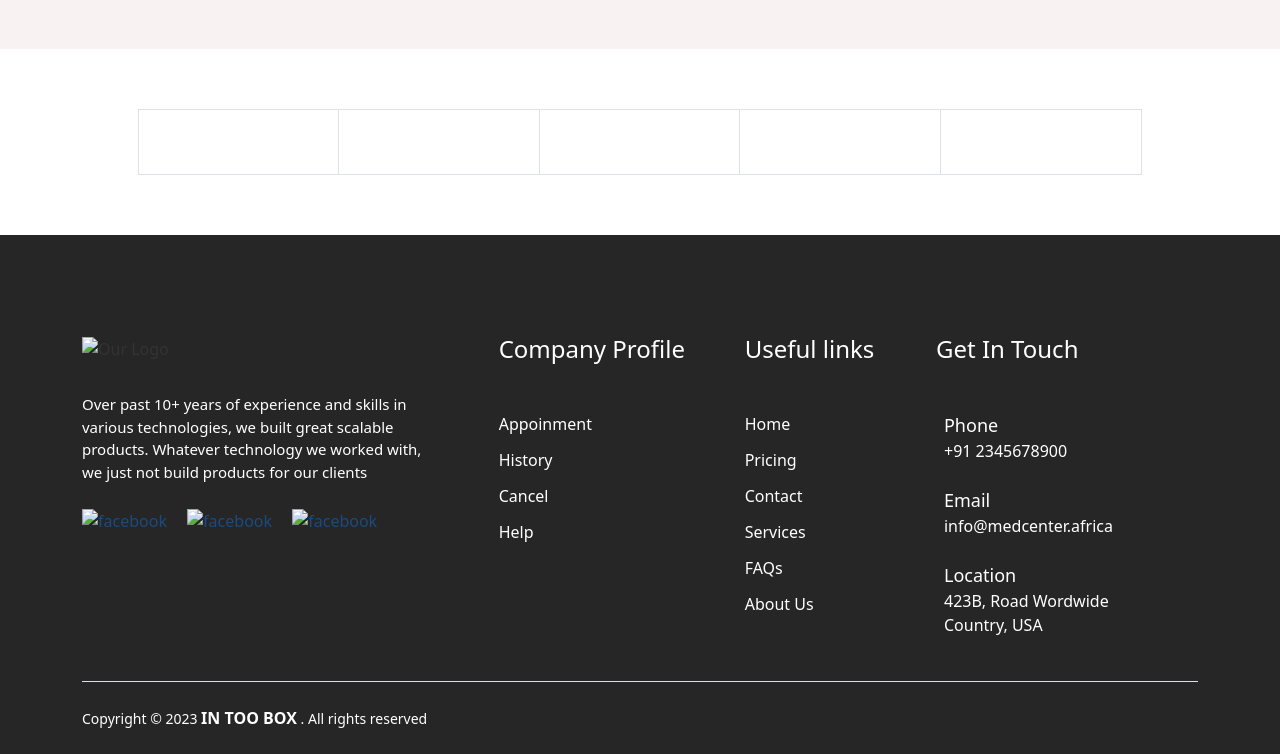
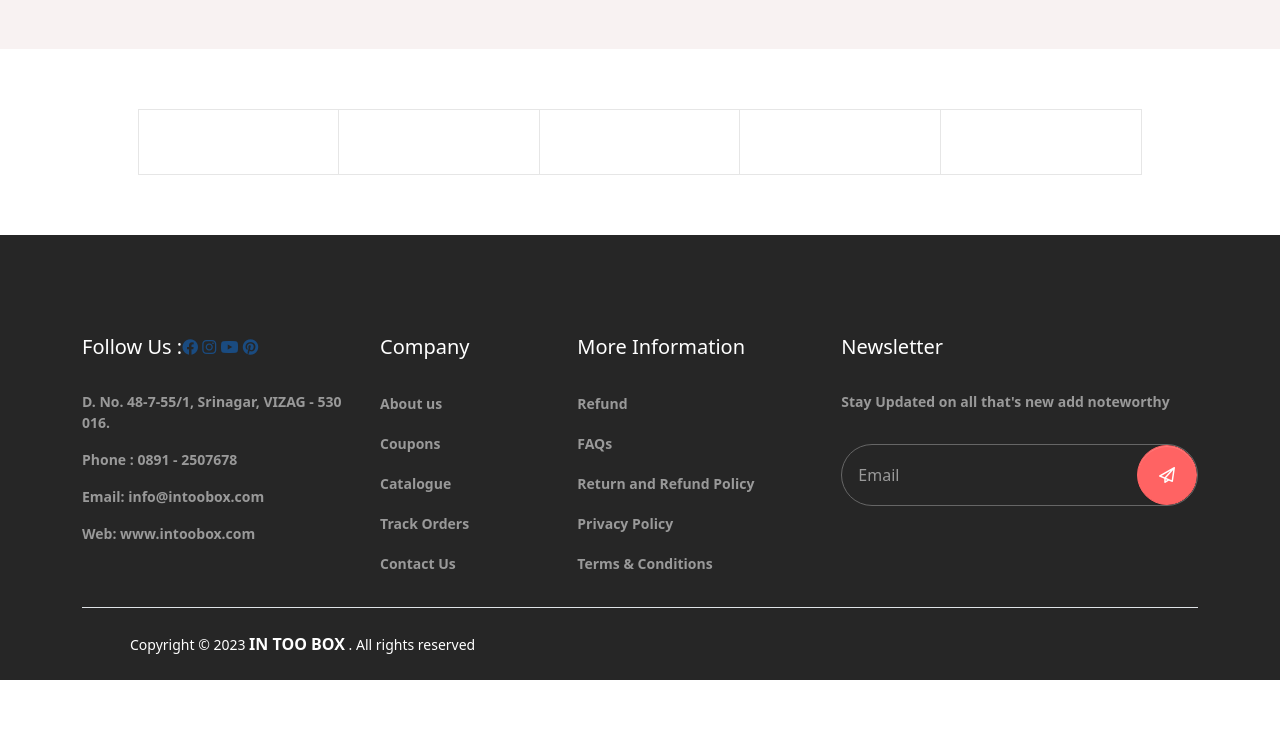
Before and after one commit to TheAbdulRehman/into-box-ecom, a website: page index.html in a window 1280 px wide. Shown: the part 3722-4476 px from the top of the page. After the commit the page ends 4402 px from the top, so only its background shows below. Drawn offline with Linux system fonts and the light colour scheme.

Commit message:
footer section almost completed

```diff
--- a/index.html
+++ b/index.html
@@ -746,27 +746,27 @@
           <div class="w-100 w-lg-90 mx-auto">
             <div class="logo-grid">
               <div
-                class="p-8 border d-flex align-items-center justify-content-center"
+                class="p-8 logo-wrap d-flex align-items-center justify-content-center"
               >
                 <img src="assets/images/logo-1.png" alt="" class="img-fluid" />
               </div>
               <div
-                class="p-8 border d-flex align-items-center justify-content-center border-start-0"
+                class="p-8 logo-wrap d-flex align-items-center justify-content-center border-start-0"
               >
                 <img src="assets/images/logo-2.png" alt="" class="img-fluid" />
               </div>
               <div
-                class="p-8 border border-start-0 d-flex align-items-center justify-content-center"
+                class="p-8 logo-wrap d-flex align-items-center justify-content-center"
               >
                 <img src="assets/images/logo-3.png" alt="" class="img-fluid" />
               </div>
               <div
-                class="p-8 border border-start-0 d-flex align-items-center justify-content-center"
+                class="p-8 logo-wrap d-flex align-items-center justify-content-center"
               >
                 <img src="assets/images/logo-4.png" alt="" class="img-fluid" />
               </div>
               <div
-                class="p-8 border border-start-0 d-flex align-items-center justify-content-center"
+                class="p-8 logo-wrap d-flex align-items-center justify-content-center"
               >
                 <img src="assets/images/logo-5.png" alt="" class="img-fluid" />
               </div>
@@ -779,175 +779,151 @@
       <!-- footer start -->
       <footer class="footer-bg pt-60 pt-md-80 pt-xl-100">
         <div class="container">
+          <div class="w-100 w-3xl-90 mx-auto">
             <div class="row gx-5 align-items-start justify-content-start">
-            <div class="col-md-6 col-lg-4">
-              <div class="">
-                <img
-                  src="assets/images/logo-white.svg"
-                  alt="Our Logo"
-                  class="img-fluid"
-                />
+              <div class="col-md-6 col-lg-3">
+                <div class="d-flex">
+                  <h6 class="fs-20 font-smeibold text-white mb-0">
+                    Follow Us :
+                  </h6>
+                  <div>
+                    <a href="#" class="fab fa-facebook"></a>
+                    <!-- Facebook -->
+                    <a href="#" class="fab fa-instagram"></a>
+                    <!-- Instagram -->
+                    <a href="#" class="fab fa-youtube"></a>
+                    <!-- YouTube -->
+                    <a href="#" class="fab fa-pinterest"></a>
+                    <!-- Pinterest -->
                   </div>
-              <p class="mt-8 text-white font-semibold mb-5">
-                Over past 10+ years of experience and skills in various
-                technologies, we built great scalable products. Whatever
-                technology we worked with, we just not build products for our
-                clients
+                </div>
+                <p class="mt-8 text-gray-700 fs-14 fw-semibold mb-4">
+                  D. No. 48-7-55/1, Srinagar, VIZAG - 530 016.
                 </p>
-              <div class="mt-6">
-                <a href="" target="_blank">
-                  <img src="assets/images/facebook.svg" alt="facebook" />
-                </a>
-                <a href="" target="_blank" class="ms-4">
-                  <img src="assets/images/instagram.svg" alt="facebook" />
-                </a>
-                <a href="" target="_blank" class="ms-4">
-                  <img src="assets/images/twitter.svg" alt="facebook" />
+                <p class="text-gray-700 fs-14 fw-semibold mb-4">
+                  Phone : 0891 - 2507678
+                </p>
+                <p class="text-gray-700 fs-14 fw-semibold mb-4">
+                  Email: info@intoobox.com
+                </p>
+                <p class="text-gray-700 fs-14 fw-semibold mb-4">
+                  Web: www.intoobox.com
+                </p>
+              </div>
+              <div class="col-md-6 col-lg-2 ps-lg-6 mt-8 mt-md-0">
+                <h6 class="fs-20 font-smeibold text-white mb-0">Company</h6>
+                <div class="mt-8">
+                  <div class="mb-4">
+                    <a
+                      href="#"
+                      class="text-gray-700 fs-14 fw-semibold footer-links text-decoration-none"
+                    >
+                      About us
                     </a>
                   </div>
-            </div>
-            <div class="col-md-6 col-lg-3 ps-lg-12 mt-8 mt-md-0">
-              <h4 class="text-white mb-0">Company Profile</h4>
-              <div class="mt-12">
-                <div class="mt-5">
+                  <div class="mb-4">
                     <a
-                    href="#"
-                    class="text-white footer-links text-decoration-none"
+                      href="#about"
+                      class="text-gray-700 fs-14 fw-semibold footer-links text-decoration-none"
                     >
-                    Appoinment
+                      Coupons
                     </a>
                   </div>
-                <div class="mt-3">
+                  <div class="mb-4">
                     <a
-                    href="#about"
-                    class="text-white footer-links text-decoration-none"
+                      href="#services"
+                      class="text-gray-700 fs-14 fw-semibold footer-links text-decoration-none"
                     >
-                    History
+                      Catalogue
                     </a>
                   </div>
-                <div class="mt-3">
-                  <a
-                    href="#services"
-                    class="text-white footer-links text-decoration-none"
-                  >
-                    Cancel
-                  </a>
-                </div>
-                <li class="mt-3">
+                  <li class="mb-4">
                     <a
                       href="#blog"
-                    class="text-white footer-links text-decoration-none"
+                      class="text-gray-700 fs-14 fw-semibold footer-links text-decoration-none"
                     >
-                    Help
+                      Track Orders
+                    </a>
+                  </li>
+                  <li class="">
+                    <a
+                      href="#blog"
+                      class="text-gray-700 fs-14 fw-semibold footer-links text-decoration-none"
+                    >
+                      Contact Us
                     </a>
                   </li>
                 </div>
               </div>
-            <div class="col-md-6 col-lg-2 ps-lg--8 mt-8 mt-md-0">
-              <h4 class="text-white mb-0">Useful links</h4>
-              <div class="mt-12">
-                <div class="mt-5">
+              <div class="col-md-6 col-lg-3 ps-lg-8 mt-8 mt-md-0">
+                <h6 class="fs-20 font-smeibold text-white mb-0">
+                  More Information
+                </h6>
+                <div class="mt-8">
+                  <div class="mb-4">
                     <a
                       href="#"
-                    class="text-white footer-links text-decoration-none"
+                      class="text-gray-700 fs-14 fw-semibold footer-links text-decoration-none"
                     >
-                    Home
+                      Refund
                     </a>
                   </div>
-                <div class="mt-3">
+                  <div class="mb-4">
                     <a
                       href="#about"
-                    class="text-white footer-links text-decoration-none"
-                  >
-                    Pricing
-                  </a>
-                </div>
-                <div class="mt-3">
-                  <a
-                    href="#services"
-                    class="text-white footer-links text-decoration-none"
-                  >
-                    Contact
-                  </a>
-                </div>
-                <li class="mt-3">
-                  <a
-                    href="#blog"
-                    class="text-white footer-links text-decoration-none"
-                  >
-                    Services
-                  </a>
-                </li>
-                <li class="mt-3">
-                  <a
-                    href="#blog"
-                    class="text-white footer-links text-decoration-none"
+                      class="text-gray-700 fs-14 fw-semibold footer-links text-decoration-none"
                     >
                       FAQs
                     </a>
-                </li>
-                <li class="mt-3">
+                  </div>
+                  <div class="mb-4">
+                    <a
+                      href="#services"
+                      class="text-gray-700 fs-14 fw-semibold footer-links text-decoration-none"
+                    >
+                      Return and Refund Policy
+                    </a>
+                  </div>
+                  <li class="mb-4">
                     <a
                       href="#blog"
-                    class="text-white footer-links text-decoration-none"
+                      class="text-gray-700 fs-14 fw-semibold footer-links text-decoration-none"
                     >
-                    About Us
+                      Privacy Policy
+                    </a>
+                  </li>
+                  <li class="">
+                    <a
+                      href="#blog"
+                      class="text-gray-700 fs-14 fw-semibold footer-links text-decoration-none"
+                    >
+                      Terms & Conditions
                     </a>
                   </li>
                 </div>
               </div>
-            <div class="col-md-6 col-lg-3 ps-lg-3 mt-8 mt-lg-0">
-              <h4 class="text-white mb-0">Get In Touch</h4>
-              <div class="mt-12">
-                <div class="d-flex align-items-center mb-3 mt-6">
-                  <div>
-                    <img src="assets/images/phone.svg" alt="" />
+              <div class="col-md-6 col-lg-4 ps-lg-3 mt-8 mt-lg-0">
+                <h6 class="fs-20 font-smeibold text-white mb-0">Newsletter</h6>
+                <p class="mt-8 text-gray-700 fs-14 fw-semibold mb-4">
+                  Stay Updated on all that's new add noteworthy
+                </p>
+                <form class="mt-8">
+                  <div class="input-group rounded-pill submit-form overflow-hidden">
+                    <input
+                      type="text"
+                      class="form-control text-white border-0 bg-transparent p-4"
+                      placeholder="Email"
+                      aria-label="Recipient's username"
+                      aria-describedby="basic-addon2"
+                    />
+                    <button type="submit" class="input-group-text btn btn-danger subscrie-btn rounded-pill" id="basic-addon2" >
+                      <i class="fa-regular fa-paper-plane text-white"></i>
+                    </span>
                   </div>
-                  <div class="ms-2">
-                    <p class="fs-18 font-bold text-white mb-0">Phone</p>
-                    <a
-                      href="tel: +91 2345678900"
-                      class="text-white text-decoration-none fs-16"
-                      target="_blank"
-                    >
-                      +91 2345678900
-                    </a>
+                </form>
               </div>
             </div>
-                <div class="d-flex align-items-center mb-3 mt-6">
-                  <div>
-                    <img src="assets/images/letter.svg" alt="" />
-                  </div>
-                  <div class="ms-2">
-                    <p class="fs-18 font-bold text-white mb-0">Email</p>
-                    <a
-                      href="mailto: info@medcenter.africa"
-                      class="text-white text-decoration-none fs-16"
-                      target="_blank"
-                    >
-                      info@medcenter.africa
-                    </a>
-                  </div>
-                </div>
-                <div class="d-flex align-items-center mb-3 mt-6">
-                  <div>
-                    <img
-                      src="assets/images/noun-location-1268287 1.svg"
-                      alt=""
-                    />
-                  </div>
-                  <div class="ms-2">
-                    <p class="fs-18 font-bold text-white mb-0">Location</p>
-                    <p class="text-white text-decoration-none fs-16 mb-0">
-                      423B, Road Wordwide <br />
-                      Country, USA
-                    </p>
-                  </div>
-                </div>
-              </div>
-            </div>
-          </div>
-          <div class="header-bg border-top py-6 mt-8">
+            <div class="header-bg border-top ps-lg-12 py-6 mt-8">
               <p class="text-white fs-14 mb-0">
                 Copyright © 2023
                 <a href="" class="text-uppercase text-white fs-16 fw-semibold"
@@ -955,6 +931,7 @@
                 >
                 . All rights reserved
               </p>
+            </div>
           </div>
         </div>
         <button class="scrollToTopBtn showBtn">
--- a/scss/bootstrap.scss
+++ b/scss/bootstrap.scss
@@ -143,12 +143,12 @@ ul {
 }
 
 ::-webkit-input-placeholder {
-  color: #fff !important;
+  color: #999999 !important;
 }
 
 :-moz-placeholder {
-  color: #fff !important;
+  color: #999999 !important;
 }
 :-ms-input-placeholder {
-  color: #fff !important;
+  color: #999999 !important;
 }
--- a/scss/style.scss
+++ b/scss/style.scss
@@ -65,7 +65,10 @@
     transform: translate($translateX, $translateY);
   }
 }
-
+@mixin dimension($width, $height) {
+  width: $width;
+  height: $height;
+}
 // ### some custom text and bg color classes
 .text-gray-300 {
   color: $gray-300;
@@ -270,6 +273,59 @@ li {
   @media (max-width: 767px) {
     grid-template-columns: repeat(2, 1fr);
   }
+  .logo-wrap {
+    border-style: solid;
+    border-color: rgba(230, 230, 230, 1);
+    &:nth-child(1) {
+      border-width: 1px 1px 1px 1px;
+    }
+
+    // Style the second element
+    &:nth-child(2) {
+      border-width: 1px 1px 1px 0px;
+      @media (max-width: 991px) {
+      }
+
+      @media (max-width: 767px) {
+      }
+    }
+
+    // Style the third element
+    &:nth-child(3) {
+      border-width: 1px 1px 1px 0px;
+      @media (max-width: 767px) {
+        border-width: 0px 1px 1px 1px;
+      }
+    }
+
+    // Style the fourth element
+    &:nth-child(4) {
+      border-width: 1px 1px 1px 0px;
+      @media (max-width: 991px) {
+        border-width: 0px 1px 1px 1px;
+      }
+      @media (max-width: 767px) {
+        border-width: 0px 1px 1px 0px;
+      }
+    }
+
+    // Style the fifth element
+    &:nth-child(5) {
+      border-width: 1px 1px 1px 0px;
+      @media (max-width: 991px) {
+        border-width: 0px 1px 1px 0px;
+      }
+      @media (max-width: 767px) {
+        border-width: 0px 1px 1px 1px;
+      }
+    }
+  }
+}
+.subscrie-btn {
+  @include dimension(60px, 60px);
+}
+.submit-form {
+  border: 1px solid rgba(102, 102, 102, 1);
 }
 //  #####  into box styling  ###### //
 
```
Also changed, not shown: assets/css/bootstrap.css, assets/css/style.css, 1 other file. Lines whose indentation alone changed are shown as unchanged.
